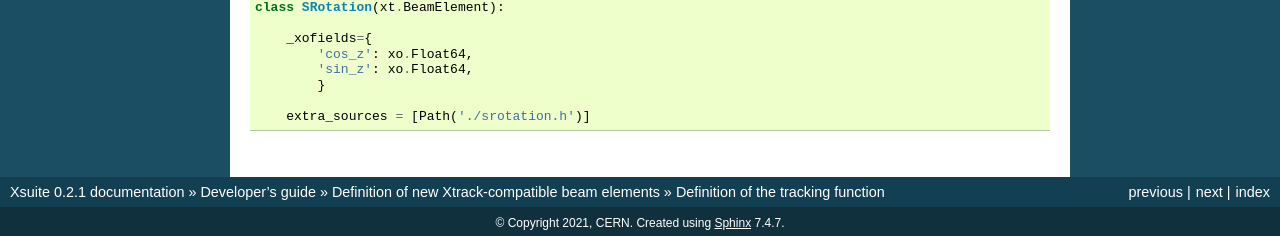
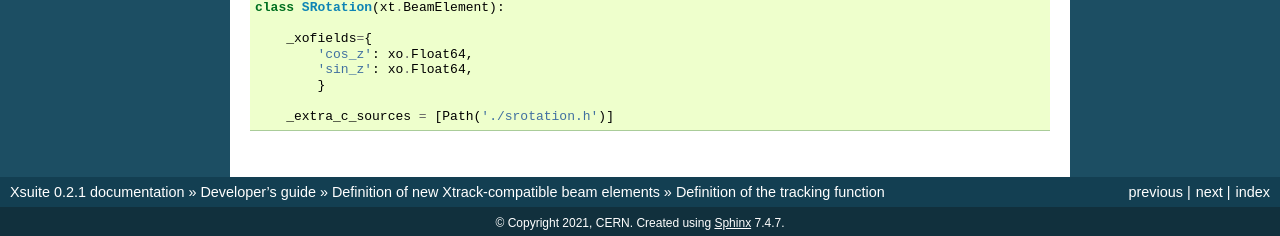
Before and after one commit to xsuite/xsuite, a Sphinx documentation site: the page built from docs/dev_guide_xtbe_tracking_code.rst, in a window 1280 px wide. Shown: the part 1542-1778 px from the top of the page. Built offline with Sphinx 7.4.7, drawn with Linux system fonts in a browser that asks for light colours.

Commit message:
Quick push

```diff
--- a/docs/dev_guide_xtbe_tracking_code.rst
+++ b/docs/dev_guide_xtbe_tracking_code.rst
@@ -92,4 +92,4 @@ Once ready the code needs to be associated to the class. This is done with the f
             'sin_z': xo.Float64,
             }
 
-        extra_sources = [Path('./srotation.h')]
+        _extra_c_sources = [Path('./srotation.h')]
```
